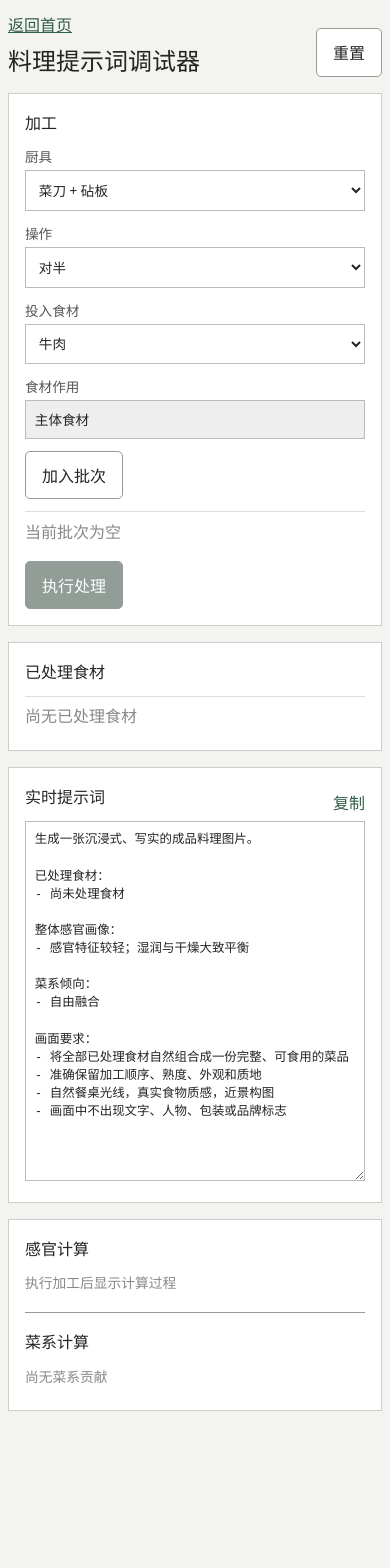
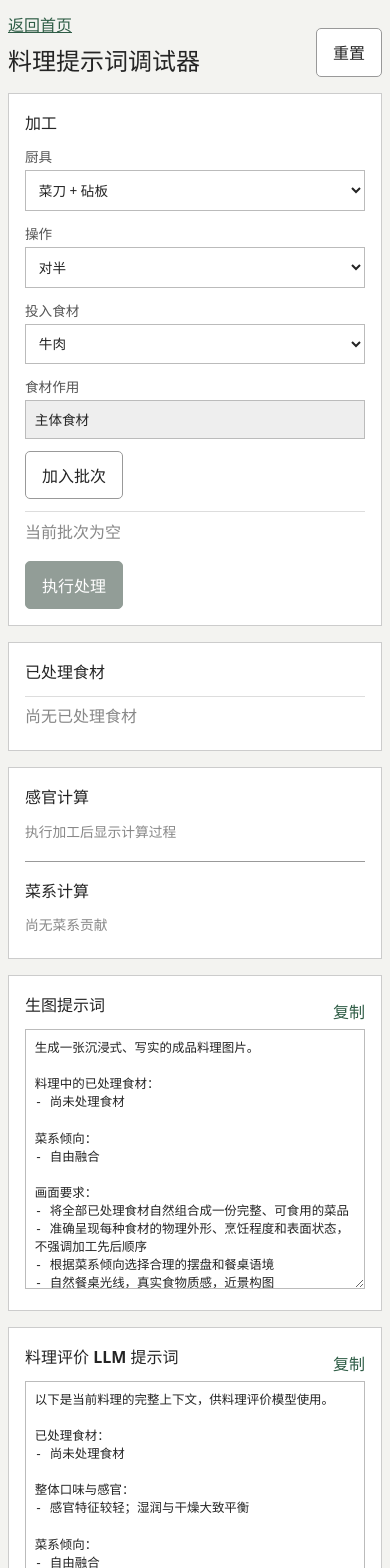
Before and after one commit to MauritiusChief/chef-s-delight, a React (Vite) app: page /debug/prompt in a window 390 px wide. Shown: the top 1568 px of the page. Before the commit the page ends 1459 px from the top, so only its background shows below. Built offline with nearby package versions, Linux system fonts and the light colour scheme.

Commit message:
改提示词

```diff
--- a/src/cooking/prompt.ts
+++ b/src/cooking/prompt.ts
@@ -1,20 +1,82 @@
-/** 将当前料理状态转换为供图片生成模型使用的中文提示词。 */
+/** 将当前料理状态转换为面向不同模型的中文提示词。 */
 import { cuisineScores, dishSensory, sensorySummary, stepResults, stepTitle } from './cooking'
-import type { ProcessedItem } from './types'
+import { operations } from './data/operations'
+import type { CookingStep, ProcessedItem } from './types'
 
-/** 汇总产物、加工历史、感官和菜系，生成最终图片提示词。 */
+const shapeOperationIds = new Set([
+  'halved', 'sliced', 'strips', 'diced', 'chunks', 'minced', 'grated',
+  'flattened', 'rolled', 'crushed', 'ground', 'paste', 'skewered', 'shaped',
+])
+
+/** 保持描述顺序，并去掉合并加工历史中可能出现的重复文本。 */
+function uniqueDescriptions(descriptions: string[]) {
+  return [...new Set(descriptions)]
+}
+
+/** 返回某种食材参与的步骤。 */
+function ingredientSteps(item: ProcessedItem, ingredientName: string) {
+  return item.history.filter((step) => step.activeNames.includes(ingredientName))
+}
+
+/** 从加工历史中提取生图模型需要的单种食材视觉状态。 */
+function visualState(steps: CookingStep[], ingredientName: string) {
+  const shapeSteps = steps.filter((step) => shapeOperationIds.has(step.operationId))
+  const heatedSteps = steps.filter((step) => operations[step.operationId]?.kind === 'progressive')
+  const targetedHeatingSteps = heatedSteps.filter((step) => step.levelsByName[ingredientName] !== null)
+  const otherSteps = steps.filter((step) => {
+    const operation = operations[step.operationId]
+    return operation?.kind === 'instant' && !shapeOperationIds.has(step.operationId)
+  })
+  const lastShape = shapeSteps.at(-1)?.appearancesByName[ingredientName]
+  const lastHeating = targetedHeatingSteps.at(-1)?.appearancesByName[ingredientName]
+  const assistedHeating = heatedSteps
+    .filter((step) => step.levelsByName[ingredientName] === null)
+    .map((step) => operations[step.operationId]?.label)
+    .filter((label): label is string => Boolean(label))
+  const otherDescriptions = uniqueDescriptions(otherSteps.map((step) => step.appearancesByName[ingredientName]))
+
+  return {
+    shape: lastShape ?? '保持原始形态，未切配或塑形',
+    doneness: lastHeating
+      ?? (assistedHeating.length > 0
+        ? `未单独记录熟度，作为辅助成分参与${uniqueDescriptions(assistedHeating).join('、')}`
+        : '未经过加热烹饪'),
+    other: otherDescriptions.join('；') || '无其他操作',
+  }
+}
+
+/** 返回最多三项菜系倾向。 */
+function cuisineLines(items: ProcessedItem[]) {
+  return cuisineScores(items).slice(0, 3).map(({ name, score }, index) =>
+    `- ${name}：${['强', '中等', '轻微'][index]}（${score}分）`,
+  )
+}
+
+/** 生成只关注可见状态和画面表现的图片模型提示词。 */
 export function buildImagePrompt(items: ProcessedItem[]) {
+  const itemLines = items.map((item) => {
+    const ingredients = item.ingredients.map((ingredient) => {
+      const state = visualState(ingredientSteps(item, ingredient.name), ingredient.name)
+      return `  - ${ingredient.name}\n    物理外形：${state.shape}\n    烹饪程度：${state.doneness}\n    其他操作：${state.other}`
+    }).join('\n')
+    return `- ${item.title}\n  组成及可见状态：\n${ingredients}`
+  })
+  const cuisines = cuisineLines(items)
+
+  return `生成一张沉浸式、写实的成品料理图片。\n\n料理中的已处理食材：\n${itemLines.join('\n') || '- 尚未处理食材'}\n\n菜系倾向：\n${cuisines.join('\n') || '- 自由融合'}\n\n画面要求：\n- 将全部已处理食材自然组合成一份完整、可食用的菜品\n- 准确呈现每种食材的物理外形、烹饪程度和表面状态，不强调加工先后顺序\n- 根据菜系倾向选择合理的摆盘和餐桌语境\n- 自然餐桌光线，真实食物质感，近景构图\n- 画面中不出现文字、人物、包装或品牌标志`
+}
+
+/** 生成包含完整加工过程、口味与感官信息的料理评价上下文。 */
+export function buildEvaluationPrompt(items: ProcessedItem[]) {
   const sensory = dishSensory(items)
   const itemLines = items.map((item) => {
     const steps = item.history.map((step, index) => {
       const results = stepResults(step).map((result) => `       ${result}`).join('\n')
       return `    ${index + 1}. ${stepTitle(step)}\n${results}`
     }).join('\n')
-    return `- ${item.title}\n  组成：${item.ingredients.map((ingredient) => ingredient.name).join('、')}\n  加工顺序：\n${steps}\n  感官：${sensorySummary(item.sensory)}`
+    return `- ${item.title}\n  组成：${item.ingredients.map((ingredient) => ingredient.name).join('、')}\n  加工顺序：\n${steps || '    无加工记录'}\n  口味与感官：${sensorySummary(item.sensory)}`
   })
-  const cuisines = cuisineScores(items).slice(0, 3).map(({ name, score }, index) =>
-    `- ${name}：${['强', '中等', '轻微'][index]}（${score}分）`,
-  )
+  const cuisines = cuisineLines(items)
 
-  return `生成一张沉浸式、写实的成品料理图片。\n\n已处理食材：\n${itemLines.join('\n') || '- 尚未处理食材'}\n\n整体感官画像：\n- ${sensorySummary(sensory)}\n\n菜系倾向：\n${cuisines.join('\n') || '- 自由融合'}\n\n画面要求：\n- 将全部已处理食材自然组合成一份完整、可食用的菜品\n- 准确保留加工顺序、熟度、外观和质地\n- 自然餐桌光线，真实食物质感，近景构图\n- 画面中不出现文字、人物、包装或品牌标志`
+  return `以下是当前料理的完整上下文，供料理评价模型使用。\n\n已处理食材：\n${itemLines.join('\n') || '- 尚未处理食材'}\n\n整体口味与感官：\n- ${sensorySummary(sensory)}\n\n菜系倾向：\n${cuisines.join('\n') || '- 自由融合'}`
 }
--- a/src/pages/DebugPromptPage.tsx
+++ b/src/pages/DebugPromptPage.tsx
@@ -18,7 +18,7 @@ import {
 import { ingredientGroups, ingredients, profileLabels, tools } from '../cooking/data/catalog'
 import { operations } from '../cooking/data/operations'
 import { senseLabels } from '../cooking/data/sensory'
-import { buildImagePrompt } from '../cooking/prompt'
+import { buildEvaluationPrompt, buildImagePrompt } from '../cooking/prompt'
 import { useCookingStore } from '../cooking/store'
 import type { ScoreMap, SenseId } from '../cooking/types'
 import '../styles/debug-prompt.css'
@@ -41,12 +41,12 @@ function formatCuisine(scores: ScoreMap) {
   return values.join('，') || '无菜系加分'
 }
 
-/** 组合左侧加工操作与右侧实时输出、计算追踪。 */
+/** 组合左侧加工操作、中部计算追踪与右侧双模型提示词。 */
 export function DebugPromptPage() {
   const [toolId, setToolId] = useState(tools[0].id)
   const [operationId, setOperationId] = useState(tools[0].operationIds[0])
   const [ingredientValue, setIngredientValue] = useState('raw:牛肉')
-  const [copyLabel, setCopyLabel] = useState('复制')
+  const [copiedPrompt, setCopiedPrompt] = useState<'image' | 'evaluation' | null>(null)
 
   const items = useCookingStore((state) => state.items)
   const batchInputs = useCookingStore((state) => state.batchInputs)
@@ -87,7 +87,8 @@ export function DebugPromptPage() {
   const selectedProfile = selectedItem ? itemPrimaryProfile(selectedItem) : selectedIngredient?.profile
   const sensoryCalculation = dishSensoryDetails(items)
   const cuisineCalculation = cuisineDetails(items)
-  const prompt = buildImagePrompt(items)
+  const imagePrompt = buildImagePrompt(items)
+  const evaluationPrompt = buildEvaluationPrompt(items)
 
   /** 切换厨具时保留批次，并选择该厨具下首个满足当前批次的操作。 */
   function changeTool(nextToolId: string) {
@@ -109,11 +110,11 @@ export function DebugPromptPage() {
     else addBatchInput(createRawInput(ingredientValue.slice(4), level))
   }
 
-  /** 将实时生成的图片提示词写入系统剪贴板。 */
-  async function copyPrompt() {
+  /** 将指定模型的实时提示词写入系统剪贴板。 */
+  async function copyPrompt(prompt: string, type: 'image' | 'evaluation') {
     await navigator.clipboard.writeText(prompt)
-    setCopyLabel('已复制')
-    window.setTimeout(() => setCopyLabel('复制'), 1000)
+    setCopiedPrompt(type)
+    window.setTimeout(() => setCopiedPrompt(null), 1000)
   }
 
   return (
@@ -221,15 +222,7 @@ export function DebugPromptPage() {
           </section>
         </div>
 
-        <div className="debug-right">
-          <section className="debug-panel prompt-panel">
-            <div className="panel-heading">
-              <h2>实时提示词</h2>
-              <button className="text-button" type="button" onClick={copyPrompt}>{copyLabel}</button>
-            </div>
-            <textarea value={prompt} readOnly />
-          </section>
-
+        <div className="debug-middle">
           <section className="debug-panel calculation-panel">
             <h2>感官计算</h2>
             {items.length === 0 && <p className="empty">执行加工后显示计算过程</p>}
@@ -299,6 +292,28 @@ export function DebugPromptPage() {
             )}
           </section>
         </div>
+
+        <div className="debug-right">
+          <section className="debug-panel prompt-panel">
+            <div className="panel-heading">
+              <h2>生图提示词</h2>
+              <button className="text-button" type="button" onClick={() => copyPrompt(imagePrompt, 'image')}>
+                {copiedPrompt === 'image' ? '已复制' : '复制'}
+              </button>
+            </div>
+            <textarea value={imagePrompt} readOnly />
+          </section>
+
+          <section className="debug-panel prompt-panel">
+            <div className="panel-heading">
+              <h2>料理评价 LLM 提示词</h2>
+              <button className="text-button" type="button" onClick={() => copyPrompt(evaluationPrompt, 'evaluation')}>
+                {copiedPrompt === 'evaluation' ? '已复制' : '复制'}
+              </button>
+            </div>
+            <textarea value={evaluationPrompt} readOnly />
+          </section>
+        </div>
       </div>
     </main>
   )
--- a/src/styles/debug-prompt.css
+++ b/src/styles/debug-prompt.css
@@ -1,9 +1,18 @@
-/* 烹饪提示词调试器专用的双栏布局、表单和计算明细。 */
-.debug-page { width: min(1200px, calc(100% - 2rem)); margin: 0 auto; padding: 1.5rem 0 3rem; }
+/* 烹饪提示词调试器专用的三栏布局、表单和计算明细。 */
+.debug-page { width: calc(100% - 2rem); margin: 0 auto; padding: 1.5rem 0 3rem; }
 .page-header { display: flex; align-items: end; justify-content: space-between; gap: 1rem; margin-bottom: 1rem; }
 .page-header h1 { margin: 0.35rem 0 0; font-size: 1.5rem; }
-.debug-layout { display: grid; grid-template-columns: minmax(320px, 2fr) minmax(440px, 3fr); gap: 1rem; align-items: start; }
-.debug-left, .debug-right { display: grid; gap: 1rem; }
+.debug-layout {
+  display: grid;
+  grid-template-areas: "left middle right";
+  grid-template-columns: minmax(260px, 0.9fr) minmax(300px, 1fr) minmax(340px, 1.2fr);
+  gap: 1rem;
+  align-items: start;
+}
+.debug-left, .debug-middle, .debug-right { display: grid; min-width: 0; gap: 1rem; align-content: start; }
+.debug-left { grid-area: left; }
+.debug-middle { grid-area: middle; }
+.debug-right { grid-area: right; }
 .debug-panel { padding: 1rem; border: 1px solid #ccc; background: #fff; }
 .debug-panel h2 { margin: 0 0 0.8rem; font-size: 1rem; }
 .debug-panel h3 { margin: 1rem 0 0.5rem; font-size: 0.95rem; }
@@ -24,14 +33,15 @@
 .text-button { padding: 0; border: 0; color: #2f5d46; background: transparent; }
 .simple-list { border-top: 1px solid #ddd; }
 .batch-list { margin-top: 0.75rem; }
-.simple-item { display: flex; justify-content: space-between; gap: 1rem; padding: 0.65rem 0; border-bottom: 1px solid #ddd; }
+.simple-item { display: flex; justify-content: space-between; gap: 1rem; padding: 0.65rem 0; border-bottom: 1px solid #ddd; overflow-wrap: anywhere; }
+.simple-item > div { min-width: 0; }
 .simple-item small { display: block; margin-top: 0.2rem; color: #666; }
 .inline-field { grid-template-columns: auto 7rem; align-items: center; margin-top: 0.5rem; }
 .history { margin: 0.5rem 0 0; padding-left: 1.25rem; font-size: 0.85rem; }
 .history li + li { margin-top: 0.4rem; }
 .empty { margin: 0.4rem 0; color: #888; }
 .panel-heading { display: flex; align-items: center; justify-content: space-between; gap: 1rem; }
-.prompt-panel textarea { min-height: 360px; resize: vertical; font: 0.78rem/1.45 ui-monospace, Consolas, monospace; }
+.prompt-panel textarea { min-height: 320px; resize: vertical; font: 0.78rem/1.45 ui-monospace, Consolas, monospace; }
 .calculation-panel { font-size: 0.86rem; }
 .calculation-panel details { padding: 0.55rem 0; border-top: 1px solid #ddd; }
 .calculation-panel summary { cursor: pointer; font-weight: 600; }
@@ -43,8 +53,24 @@
 .overall-calculation { padding-top: 0.25rem; border-top: 1px solid #999; }
 .subheading { margin-top: 1.25rem !important; padding-top: 1rem; border-top: 1px solid #999; }
 
+@media (max-width: 1050px) {
+  .debug-layout {
+    grid-template-areas:
+      "left right"
+      "middle right";
+    grid-template-columns: minmax(300px, 0.9fr) minmax(360px, 1.1fr);
+  }
+}
+
 @media (max-width: 800px) {
-  .debug-page { width: min(100% - 1rem, 1200px); padding-top: 0.75rem; }
-  .debug-layout { grid-template-columns: 1fr; }
+  .debug-page { width: calc(100% - 1rem); padding-top: 0.75rem; }
+  .debug-layout {
+    grid-template-areas:
+      "left"
+      "middle"
+      "right";
+    grid-template-columns: minmax(0, 1fr);
+  }
   .form-grid { grid-template-columns: 1fr; }
+  .prompt-panel textarea { min-height: 260px; }
 }
```
Also changed, not shown: src/cooking/cooking.ts (+5 -3 lines), wiki/design/烹饪.md (+24 -10 lines).
